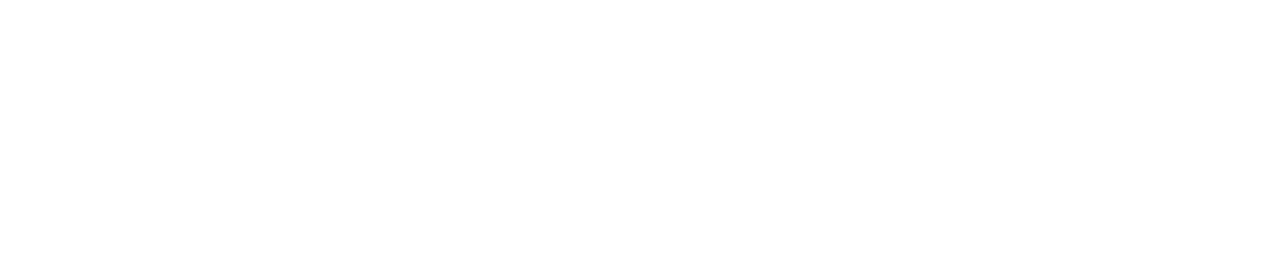
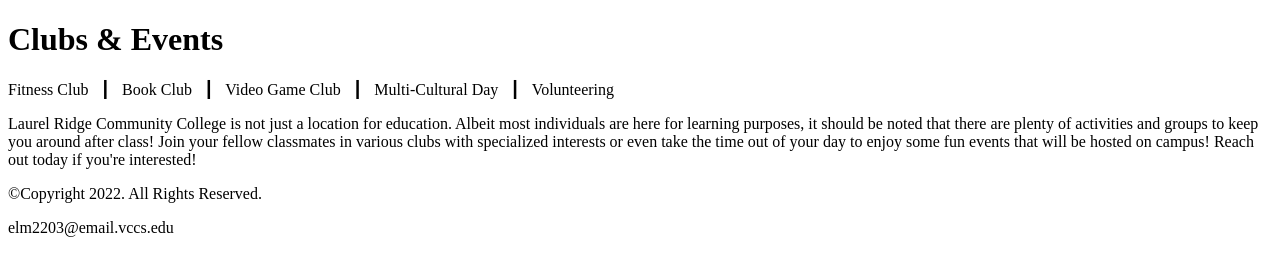
Before and after one commit to elm2203/ITD-110-Lab, a plain HTML site: page student/index.html in a window 1280 px wide. Drawn offline with Linux system fonts and the light colour scheme.

Commit message:
Add files via upload

```diff
--- a/student/index.html
+++ b/student/index.html
@@ -8,24 +8,40 @@ Current Date: 08/30/2022
 
 <html lang="en">
 <head>
-	<title>Club/Event Home Page</title>
+	<title>Clubs & Events Home Page</title>
 	<meta charset="utf-8">
 </head>
 <body>
+
 	<header>
-		<heading>
-		</heading>
+		<h1>
+			Clubs & Events
+		</h1>
 	</header>
+
 	<nav>
 		<p>
+		Fitness Club &nbsp; &#9475; &nbsp;
+		Book Club &nbsp; &#9475; &nbsp;
+		Video Game Club &nbsp; &#9475; &nbsp;
+		Multi-Cultural Day &nbsp; &#9475; &nbsp;
+		Volunteering
 		</p>
 	</nav>
+
 <!--
-
+The "main" tag is used to contain the main content of the page. There can only be 1 main tag per page.
 -->
 	<main>
+		<p>
+			Laurel Ridge Community College is not just a location for education. Albeit most individuals are here for learning purposes, it should be noted that there are plenty of activities and groups to keep you around after class! Join your fellow classmates in various clubs with specialized interests or even take the time out of your day to enjoy some fun events that will be hosted on campus! Reach out today if you're interested!
+		</p>
 	</main>
+
 	<footer>
+		<p>&copy;Copyright 2022. All Rights Reserved.</p>
+		<p>elm2203@email.vccs.edu</p>
 	</footer>
+
 </body>
 </html>
```
